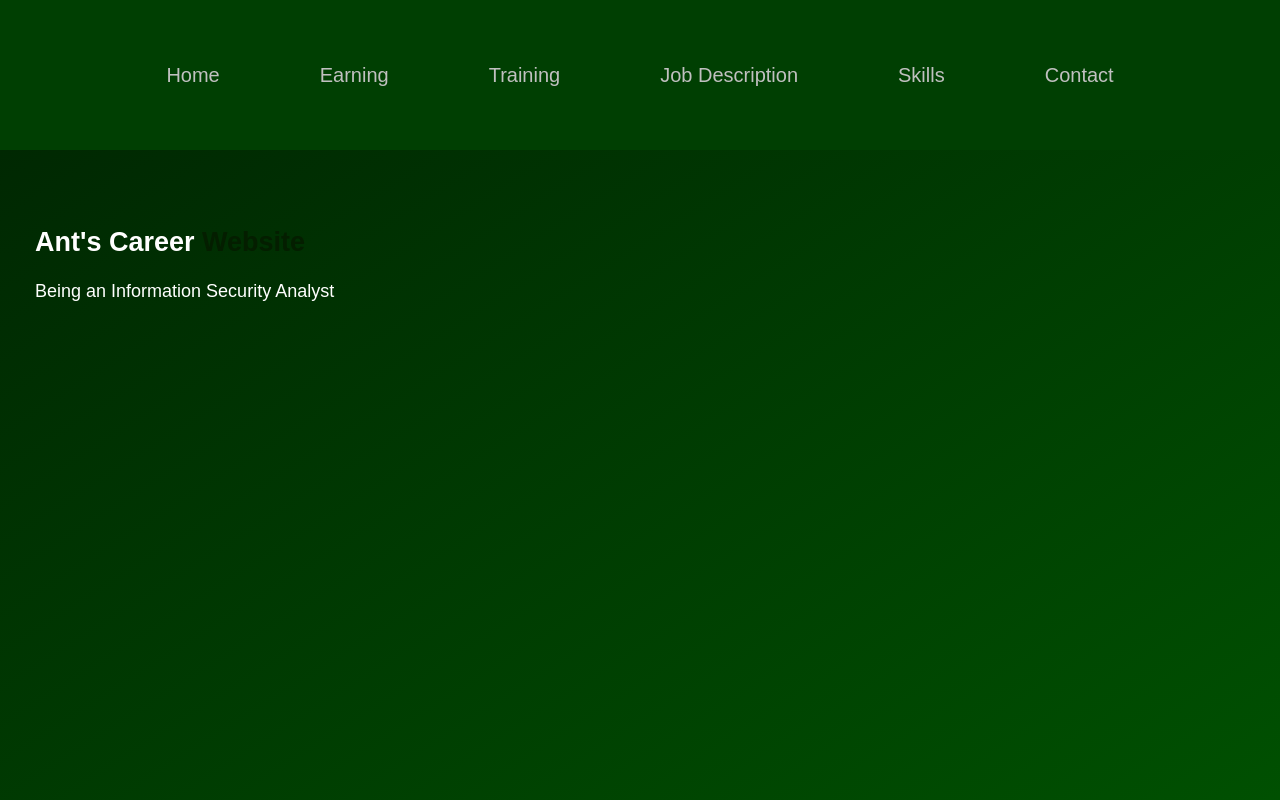
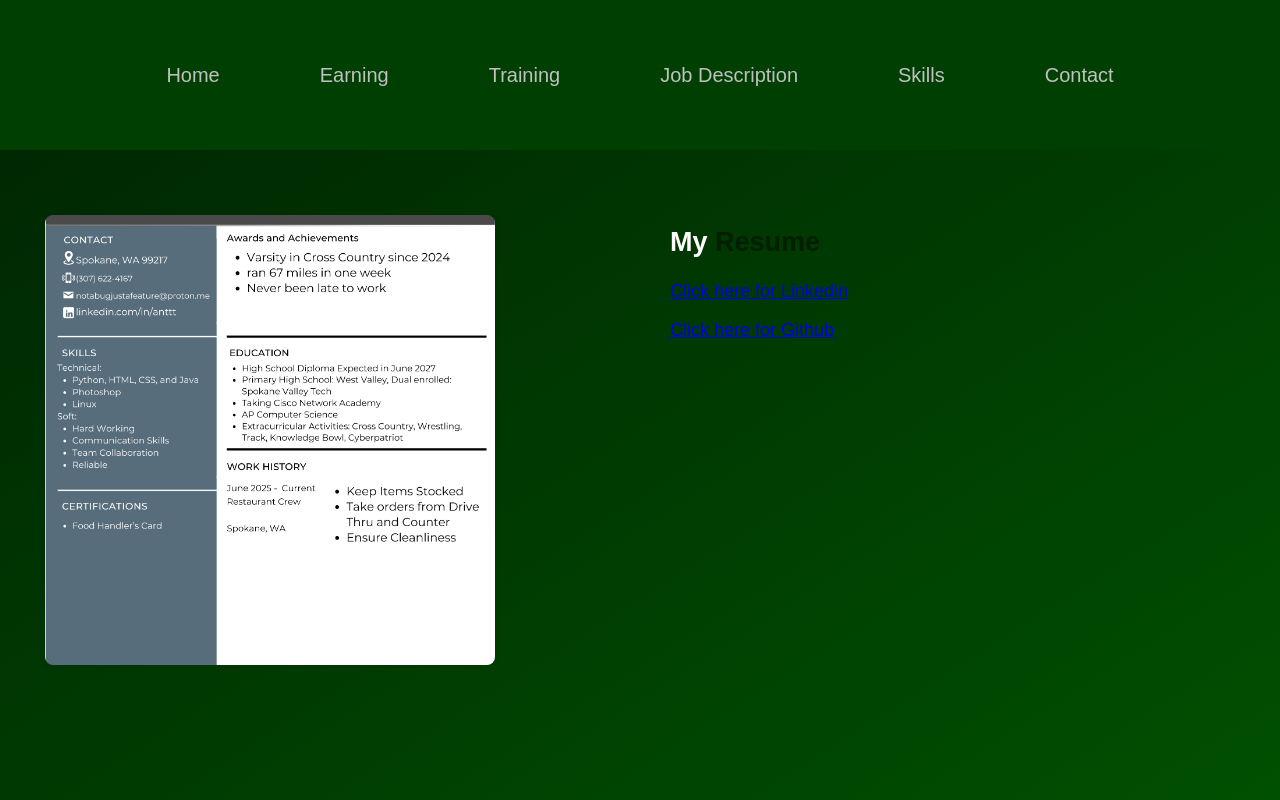
Before and after one commit to notabugjustafeature/careerSite, a plain HTML site: page contact.html in a window 1280 px wide. Shown: the top 800 px of the page. Drawn offline with Linux system fonts and the light colour scheme.

Commit message:
initial again

```diff
--- a/contact.html
+++ b/contact.html
@@ -1,6 +1,6 @@
 <html>
     <head>
-        <title>Career Website | Home</title>
+        <title>Career Website | Contact</title>
         <link rel="stylesheet" href="style.css">
     </head>
     <body>
@@ -25,10 +25,13 @@
             <article>
                 <!-- This is a image/text area 50/50-->
                 <div class="article-split">
+                    <div class="image-area">
+                        <a href="https://www.canva.com/design/DAG1VBmHKl4/Vd4R_LoXnwL9ap11gshl7Q/edit?utm_content=DAG1VBmHKl4"> <img src="images/My Resume.png"></a>
+                    </div>
                     <div class="text-area">
-                        <h1>Ant's Career <span>Website</span></h1>
-                        <p1>Being an Information Security Analyst</p1>
-
+                        <h1>My <span>Resume</span></h1>
+                        <a href="https://linkedin.com/in/anttt"><p>Click here for Linkedin</p></a>
+                        <a href="https://github.com/notabugjustafeature"><p>Click here for Github</p></a>
                     </div>
                 </div>
             </article>
```
Also changed, not shown: earning.html (+1 -1 lines), index.html (+5 -11 lines), skills.html (+1 -1 lines), training.html (+1 -1 lines), images/My Resume.png (added).
